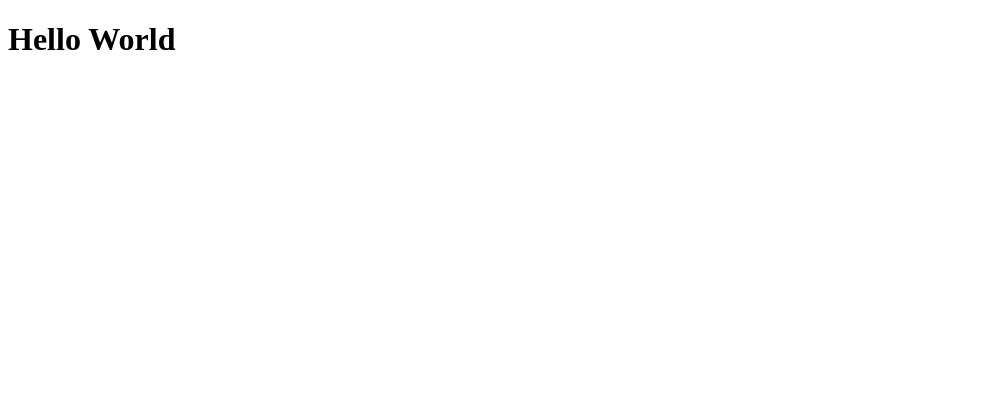
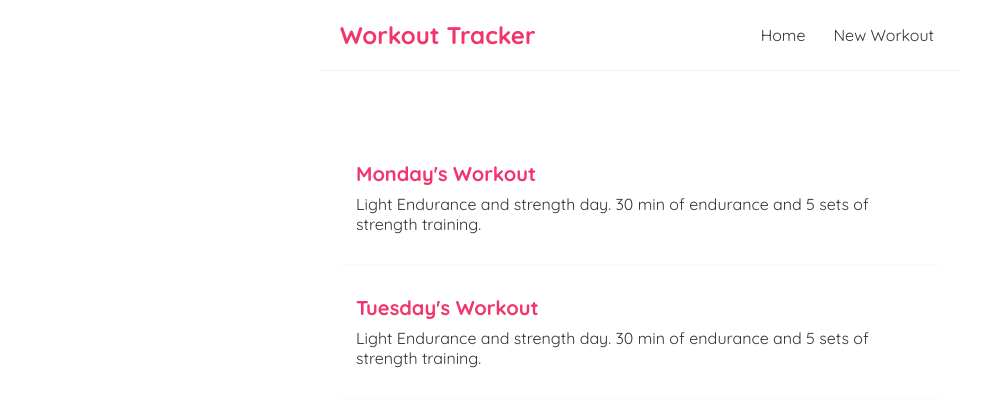
Before and after one commit to lizzieanthony/-phase-3-sinatra-react-project-frontend, a React (Create React App) app: page /Workout/1 in a window 1280 px wide. Shown: the top 406 px of the page, without its empty margins (0-989 px from the left). Built offline with nearby package versions, Linux system fonts and the light colour scheme.

Commit message:
WorkoutList initial build

```diff
--- a/src/App.js
+++ b/src/App.js
@@ -1,10 +1,16 @@
+import React from "react";
+import Navbar from './components/Navbar';
+import Home from './components/Home';
 
 const App = () => {
+  return (
+    <div className="App">
+      <Navbar />
+      <div className="content">
+        <Home />
+      </div>
+    </div>
 
-  return (
-    <div>
-     <h1>Hello World</h1>
-    </div>
   );
 }
 
--- /dev/null
+++ b/src/components/Home.js
@@ -0,0 +1,25 @@
+import React, { useState} from "react";
+import WorkoutList from "./WorkoutList";
+
+const Home = () => {
+   const [workouts, setWorkouts] = useState([
+    {name: "Monday", directions: "Light Endurance and strength day. 30 min of endurance and 5 sets of strength training.", id: 1},
+    {name: "Tuesday", directions: "Light Endurance and strength day. 30 min of endurance and 5 sets of strength training.", id: 2}
+   ])
+    // const [workouts, setWorkouts] = useState([]);
+
+    // useEffect(() => {
+    //     fetch("http://localhost:9292/workouts")
+    //       .then((r) => r.json())
+    //       .then((workouts) => setWorkouts(workouts));
+    //   }, []);
+
+
+    return (
+        <div className="home">
+            <WorkoutList workouts={workouts}/>
+        </div>
+     );
+}
+
+export default Home;
--- /dev/null
+++ b/src/components/Navbar.js
@@ -0,0 +1,13 @@
+const Navbar = () => {
+    return (
+        <nav className="navbar">
+            <h1>Workout Tracker</h1>
+            <div className="links">
+                <a href="/">Home</a>
+                <a href="/New Workout">New Workout</a>
+            </div>
+        </nav>
+    );
+}
+
+export default Navbar;
--- /dev/null
+++ b/src/components/WorkoutList.js
@@ -0,0 +1,18 @@
+
+const  WorkoutList = (props) => {
+    const workouts = props.workouts;
+
+    return (
+        <div className="workout-list">
+            {workouts.map((workout) => (
+                <div className="workout-preview" key={workout.id}>
+                    <h2>{workout.name}'s Workout</h2>
+                    <p>{workout.directions}</p>
+                    <br></br>
+                </div>
+            ))}
+        </div>
+     );
+}
+
+export default WorkoutList;
--- a/src/index.css
+++ b/src/index.css
@@ -1,13 +1,51 @@
-body {
+@import url('https://fonts.googleapis.com/css2?family=Quicksand:wght@300;400;500;600;700&display=swap');
+
+
+* {
   margin: 0;
-  font-family: -apple-system, BlinkMacSystemFont, 'Segoe UI', 'Roboto', 'Oxygen',
-    'Ubuntu', 'Cantarell', 'Fira Sans', 'Droid Sans', 'Helvetica Neue',
-    sans-serif;
-  -webkit-font-smoothing: antialiased;
-  -moz-osx-font-smoothing: grayscale;
+  font-family: "Quicksand";
+  color: #333;
+  /* text-align: center; */
+
 }
 
-code {
-  font-family: source-code-pro, Menlo, Monaco, Consolas, 'Courier New',
-    monospace;
+.navbar {
+  padding: 20px;
+  display: flex;
+  align-items: center;
+  max-width: 600px;
+  margin: 0 auto;
+  border-bottom: 1px solid #f2f2f2;
 }
+.navbar h1 {
+  color: #f1356d;
+}
+.navbar .links {
+  margin-left: auto;
+}
+.navbar a {
+  margin-left: 16px;
+  text-decoration: none;
+  padding: 6px;
+}
+.navbar a:hover {
+  color: #f1356d;
+}
+.content {
+  max-width: 600px;
+  margin: 40px auto;
+  padding: 20px;
+}
+.workout-preview {
+  padding: 10px 16px;
+  margin: 20px 0;
+  border-bottom: 1px solid #fafafa;
+}
+.workout-preview:hover {
+  box-shadow: 1px 3px 5px rgba(0,0,0,0.1);
+}
+.workout-preview h2 {
+  font-size: 20px;
+  color: #f1356d;
+  margin-bottom: 8px;
+}
--- a/src/index.js
+++ b/src/index.js
@@ -1,6 +1,7 @@
 import React from 'react';
 import ReactDOM from 'react-dom/client';
 import { BrowserRouter } from "react-router-dom";
+import './index.css';
 import App from './App';
 import reportWebVitals from './reportWebVitals';
 
```
Also changed, not shown: src/App.css (deleted, +0 -38 lines), src/logo.svg (deleted), src/reportWebVitals.js (indentation only).
